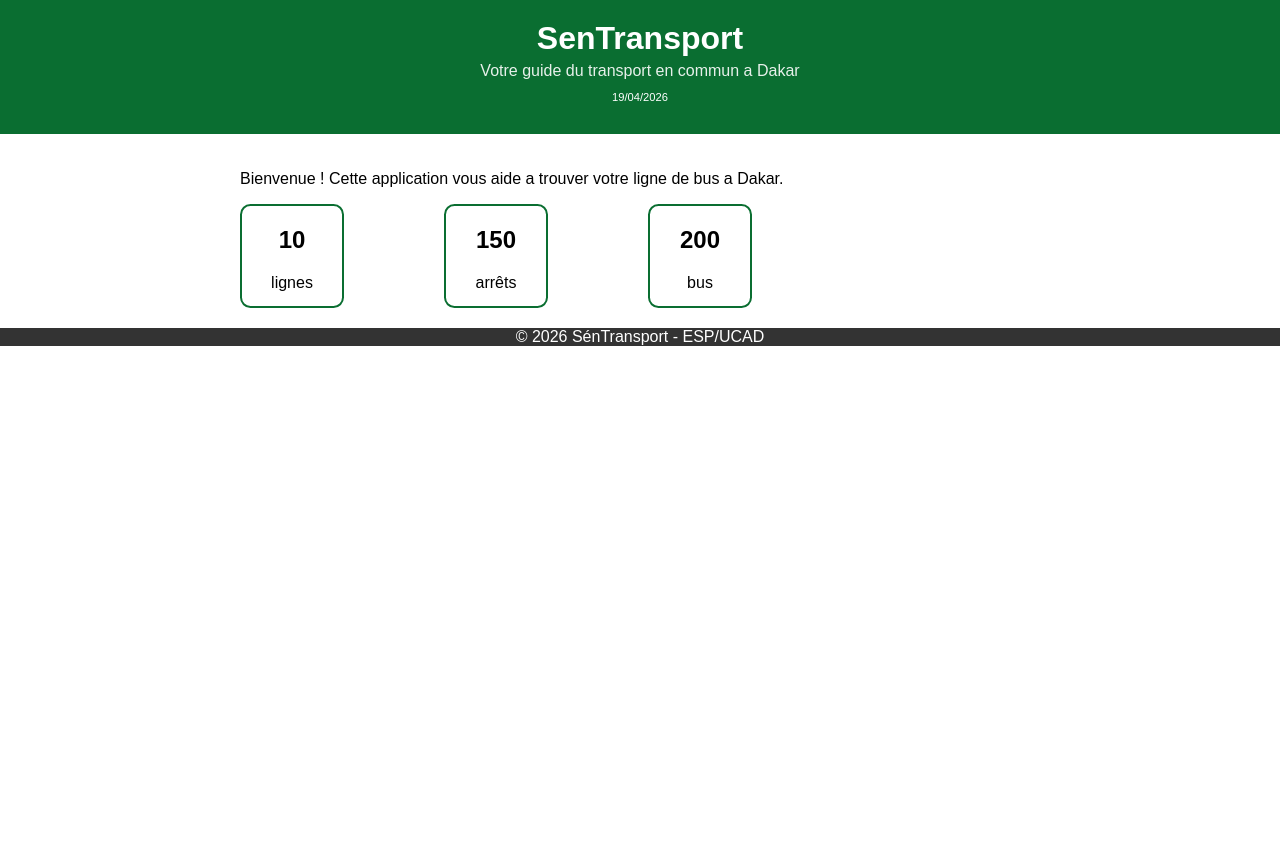
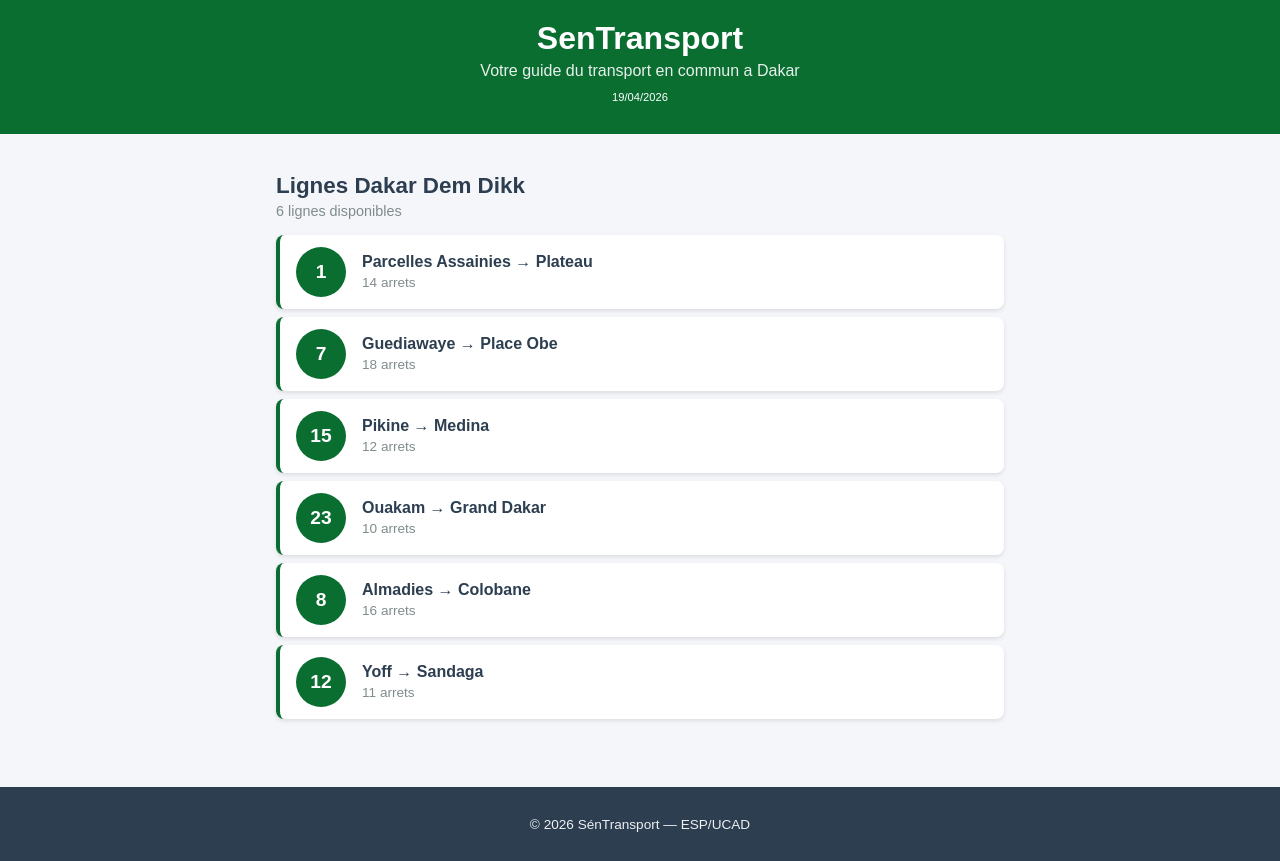
Before and after one commit to Diarra113/sentransport, a React (Create React App) app: page / in a window 1280 px wide. Before the commit the page ends 800 px from the top, so only its background shows below. Built offline with nearby package versions, Linux system fonts and the light colour scheme.

Commit message:
Lab 2 : composants statiques LigneBus et ListeLignes

```diff
--- a/src/App.css
+++ b/src/App.css
@@ -1,15 +1,22 @@
 .App {
-font-family: Arial, sans-serif;
-min-height: 100vh;
+  font-family: Arial, sans-serif;
+  min-height: 100vh;
+  background-color: #f5f6fa;
+  display: flex;
+  flex-direction: column;
 }
 
 .contenu {
-padding: 20px;
-max-width: 800px;
-margin: 0 auto;
+  padding: 20px;
+  max-width: 800px;
+  margin: 0 auto;
+  width: 100%;
+  box-sizing: border-box;
+  flex: 1;
 }
 
-.libelles{
-    display: flex;
-    gap: 100px;
+@media (max-width: 600px) {
+  .contenu {
+    padding: 12px;
+  }
 }
--- a/src/App.js
+++ b/src/App.js
@@ -1,27 +1,27 @@
 import './App.css';
 import Header from './Header';
+import ListeLignes from './ListeLignes';
 import Footer from './Footer';
-import Statistique from './Statistique';
-import Statistique2 from './Statistique2';
-import Statistique3 from './Statistique3';
 
 function App() {
+  const lignes = [
+    { id: 1, numero: "1",  depart: "Parcelles Assainies", arrivee: "Plateau",     arrets: 14 },
+    { id: 2, numero: "7",  depart: "Guediawaye",          arrivee: "Place Obe",   arrets: 18 },
+    { id: 3, numero: "15", depart: "Pikine",              arrivee: "Medina",      arrets: 12 },
+    { id: 4, numero: "23", depart: "Ouakam",              arrivee: "Grand Dakar", arrets: 10 },
+    { id: 5, numero: "8",  depart: "Almadies",            arrivee: "Colobane",    arrets: 16 },
+    { id: 6, numero: "12", depart: "Yoff",                arrivee: "Sandaga",     arrets: 11 },
+  ];
+
   return (
     <div className="App">
       <Header />
-
       <main className="contenu">
-<p>Bienvenue ! Cette application vous aide a trouver
-votre ligne de bus a Dakar.</p>
-<div className='libelles'>
-    <Statistique />
-    <Statistique2 />
-    <Statistique3 />
-</div>
+        <ListeLignes lignes={lignes} />
       </main>
-
       <Footer />
     </div>
   );
 }
+
 export default App;
--- a/src/Footer.css
+++ b/src/Footer.css
@@ -1,6 +1,8 @@
-.footer{
-    background-color: #333333;
-    color: white;
-    text-align: center;
-
+.footer {
+  background-color: #2c3e50;
+  color: #ecf0f1;
+  text-align: center;
+  padding: 16px;
+  margin-top: 40px;
+  font-size: 0.85rem;
 }
--- a/src/Footer.js
+++ b/src/Footer.js
@@ -1,8 +1,11 @@
 import './Footer.css';
 
 function Footer() {
-    return(
-         <footer className='footer'>  © 2026 SénTransport - ESP/UCAD </footer>
-    );
+  return (
+    <footer className="footer">
+      <p>&copy; 2026 SénTransport &mdash; ESP/UCAD</p>
+    </footer>
+  );
 }
+
 export default Footer;
--- /dev/null
+++ b/src/LigneBus.css
@@ -0,0 +1,49 @@
+.ligne-bus {
+  display: flex;
+  align-items: center;
+  padding: 12px 16px;
+  margin: 8px 0;
+  background-color: #ffffff;
+  border-radius: 8px;
+  border-left: 4px solid #0a6e31;
+  box-shadow: 0 2px 4px rgba(0, 0, 0, 0.1);
+  cursor: pointer;
+  transition: transform 0.2s, box-shadow 0.2s;
+}
+
+.ligne-bus:hover {
+  transform: translateX(4px);
+  box-shadow: 0 4px 8px rgba(0, 0, 0, 0.15);
+}
+
+.ligne-numero {
+  background-color: #0a6e31;
+  color: white;
+  font-weight: bold;
+  font-size: 1.2rem;
+  width: 50px;
+  height: 50px;
+  border-radius: 50%;
+  display: flex;
+  align-items: center;
+  justify-content: center;
+  margin-right: 16px;
+  flex-shrink: 0;
+}
+
+.ligne-info {
+  display: flex;
+  flex-direction: column;
+}
+
+.ligne-trajet {
+  font-size: 1rem;
+  font-weight: 600;
+  color: #2c3e50;
+}
+
+.ligne-arrets {
+  font-size: 0.85rem;
+  color: #7f8c8d;
+  margin-top: 4px;
+}
--- /dev/null
+++ b/src/LigneBus.js
@@ -0,0 +1,16 @@
+import './LigneBus.css';
+
+function LigneBus({ numero, depart, arrivee, arrets }) {
+    return (
+        <div className="ligne-bus">
+            <div className="ligne-numero">{numero}</div>
+            <div className="ligne-info">
+                <span className="ligne-trajet">
+                    {depart} &rarr; {arrivee}
+                </span>
+                <span className="ligne-arrets">{arrets} arrets</span>
+            </div>
+        </div>
+);
+}
+export default LigneBus;
--- /dev/null
+++ b/src/ListeLignes.css
@@ -0,0 +1,16 @@
+.liste-lignes {
+  padding: 0 16px;
+}
+
+.liste-titre {
+  color: #2c3e50;
+  font-size: 1.4rem;
+  margin-bottom: 4px;
+}
+
+.liste-description {
+  color: #7f8c8d;
+  font-size: 0.9rem;
+  margin-top: 0;
+  margin-bottom: 16px;
+}
--- /dev/null
+++ b/src/ListeLignes.js
@@ -0,0 +1,24 @@
+import LigneBus from './LigneBus';
+import './ListeLignes.css';
+
+function ListeLignes({ lignes }) {
+  return (
+    <div className="liste-lignes">
+      <h2 className="liste-titre">Lignes Dakar Dem Dikk</h2>
+      <p className="liste-description">
+        {lignes.length} lignes disponibles
+      </p>
+      {lignes.map(ligne => (
+        <LigneBus
+          key={ligne.id}
+          numero={ligne.numero}
+          depart={ligne.depart}
+          arrivee={ligne.arrivee}
+          arrets={ligne.arrets}
+        />
+      ))}
+    </div>
+  );
+}
+
+export default ListeLignes;
```
Lines whose indentation alone changed are shown as unchanged.
